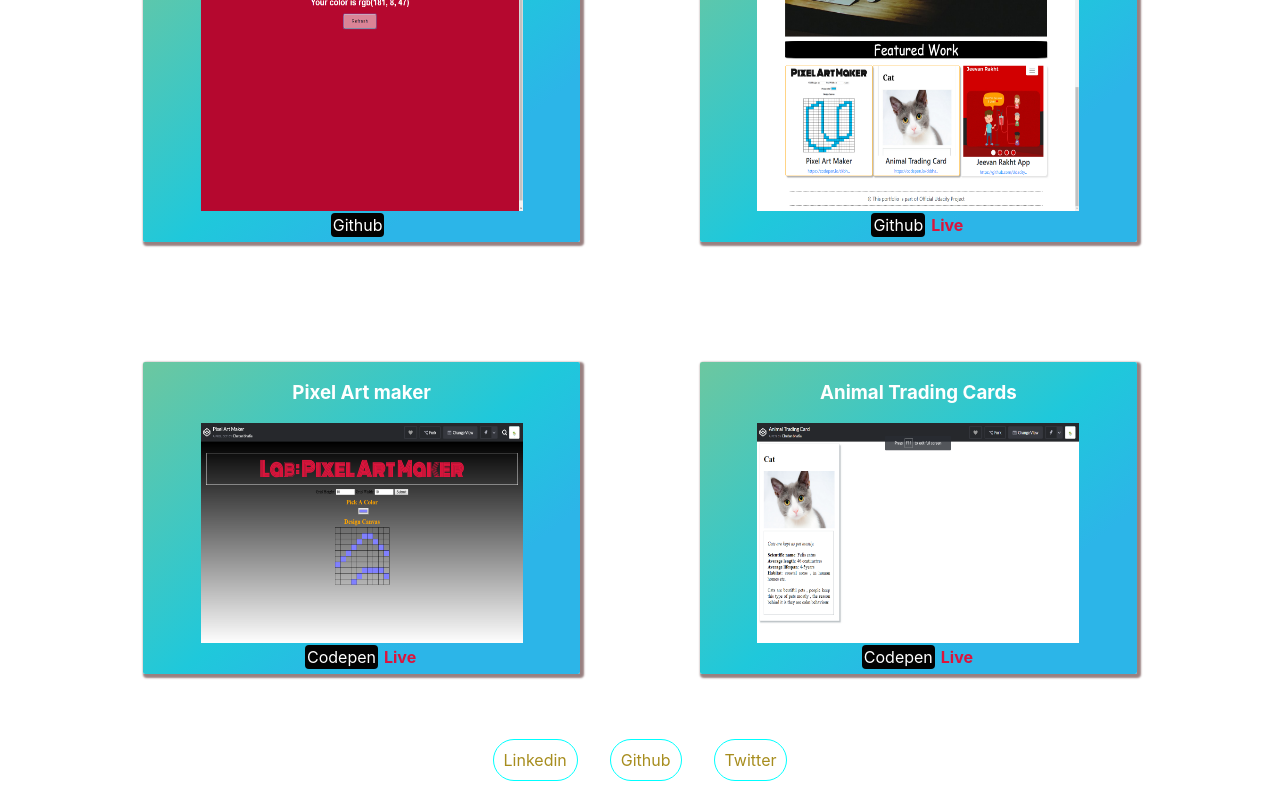
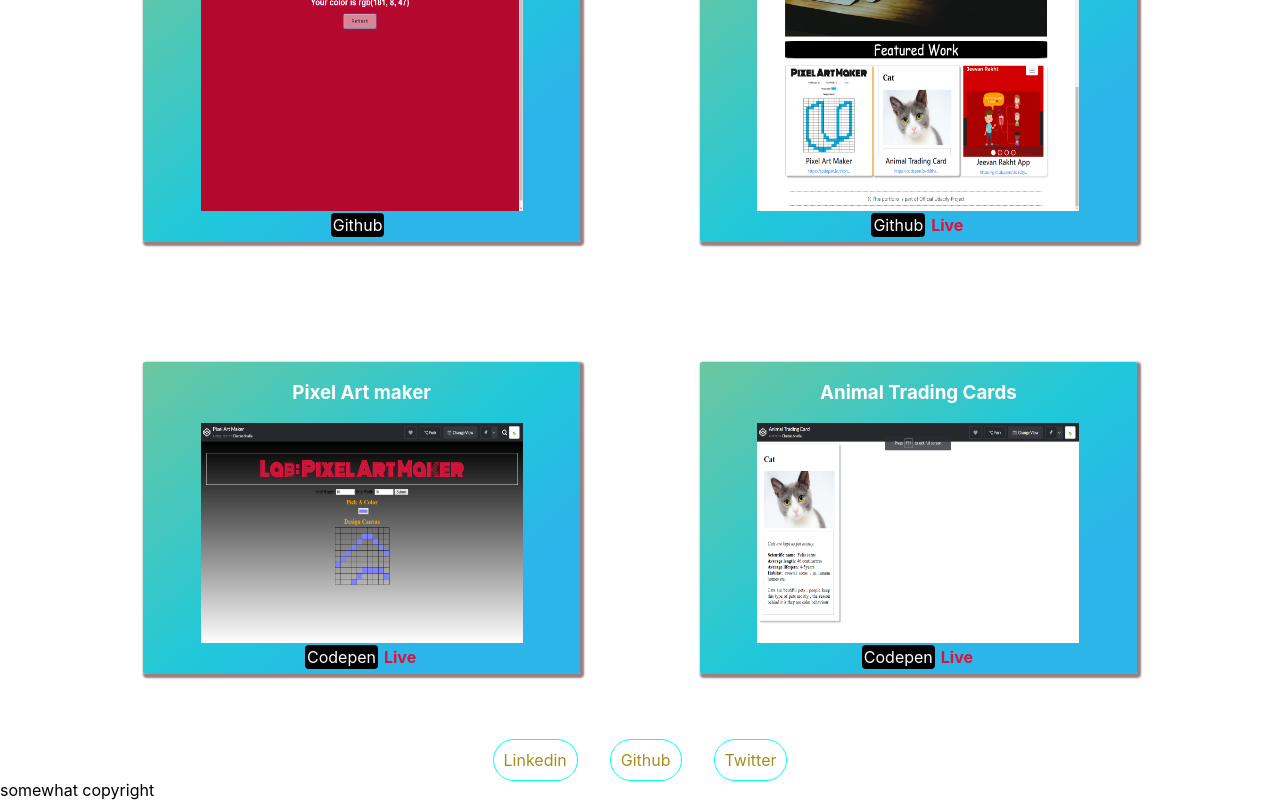
Before and after one commit to Ckbhatia/Portfolio, a React (Create React App) app: page / in a window 1280 px wide. Shown: the part 2736-3536 px from the top of the page. Built offline with nearby package versions, Linux system fonts and the light colour scheme.

Commit message:
feat: added footer text

```diff
--- a/src/components/Footer.jsx
+++ b/src/components/Footer.jsx
@@ -3,12 +3,15 @@ import '../App.css';
 
 const Footer=()=> {
     return (
+        <div className='footer'>
         <div role="link" className="social-links">
         <a className="link" href="https://www.linkedin.com/in/chetan-kumar86" target="_blank" rel="noopener noreferrer" >Linkedin</a>
         <a className="link" href="https://github.com/Ckbhatia" target="_blank" rel="noopener noreferrer" >Github</a>
         <a className="link" href="https://twitter.com/chetanbhatias" target="_blank" rel="noopener noreferrer" >Twitter</a>
         {/*<a href="#medium" target="_blank" rel="noopener noreferrer" >medium</a>*/}
         </div>
+        <div id="footerText">somewhat copyright</div>
+        </div>
     )
 }
 export default Footer;
```
